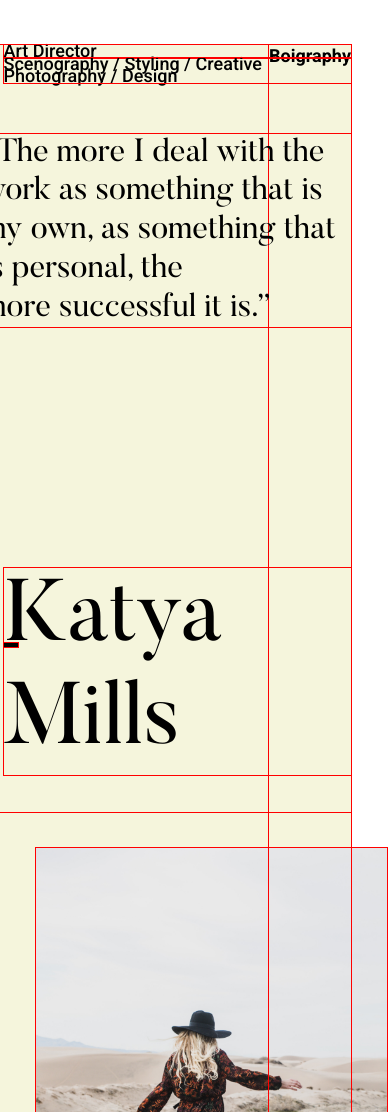
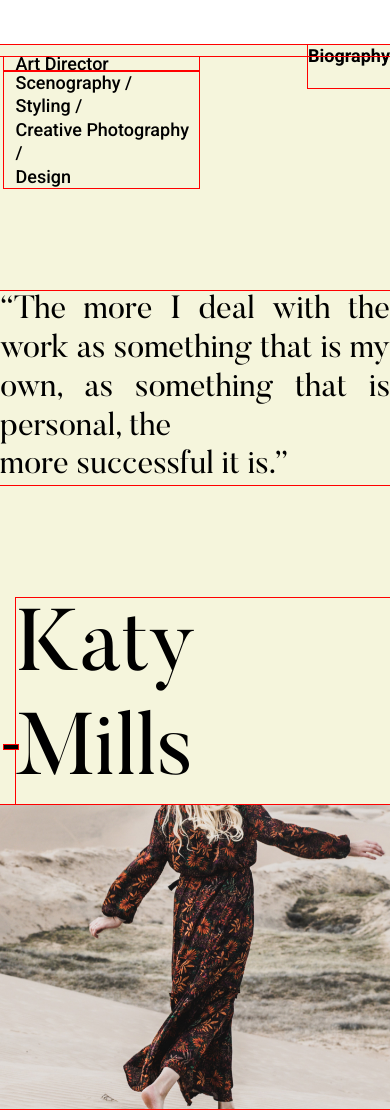
Before and after one commit to protenot/otus-css-Olga_Belaya, a plain HTML site: page index.html in a window 390 px wide. Shown: the part 1100-2212 px from the top of the page. Drawn offline with Linux system fonts and the light colour scheme.

Commit message:
biography not ideal

```diff
--- a/index.html
+++ b/index.html
@@ -34,15 +34,16 @@
   <!-- Биография-->
 
 <section class="biography" id="biography-section">
-  <h2 class="header-biography"> Boigraphy</h2>
+  <h2 class="header-biography"> Biography</h2>
 
 
-    <img class="biography-image" src="image/2_Woman.jpg
+    <div class="div-img-biography"><img class="biography-image" src="image/2_Woman.jpg
     " alt="Woman in the dunes">
+    </div>
     <div class="biography-block">
-    <h3 class="title-biography">Katya<br> Mills</h3>
+    <h3 class="title-biography">Katy<span class="mobile-hidden">a</span><br class="mobile-hidden"> Mills</h3>
     <p class="paragraph-biography">Art Director</p>
-    <p  class="paragraph-biography second-line">Scenography / Styling / Creative Photography / Design</p>
+    <p  class="paragraph-biography second-line">Scenography /<br class="desktop-hidden"> Styling / <br class="desktop-hidden">Creative Photography /<br class="desktop-hidden"> Design</p>
     <div class= "divider"></div>
     <blockquote class=" blockqoute-biography">“The more I deal with the work as something that is my own, as something that is personal, the <br> more successful it is.”</blockquote>
   </div>
--- a/style/style.css
+++ b/style/style.css
@@ -53,6 +53,10 @@ main{
     text-align: center;
     padding: 0;
 
+}
+
+.desktop-hidden{
+    display:none;
 }
 .hero-image{
     display: block;
@@ -404,7 +408,7 @@ margin-left:1%;
 .footer-adaptive{
     display: none;
 }
-@media  (max-width:428px){
+@media  (max-width:600px){
    /* *{
       /*  margin:0;
         padding:0;
@@ -447,6 +451,9 @@ margin-left:1%;
         padding: 0;*/
         margin-bottom: 14%;
 
+    }
+    .desktop-hidden{
+        display:inline;
     }
 
     .hero-image{
@@ -513,13 +520,14 @@ margin-left:1%;
     .biography{
         display: flex;
         position:relative;
-        width: 90%;
+        width: 100%;
         max-width: 1440px;
         background-color: beige;
         justify-content: space-around;
         gap:11%;
-        margin-bottom:11.8%;
+        /*margin-bottom:11.8%;*/
         flex-wrap: wrap;
+        padding-top: 3%;
     }
 
      .header-biography{
@@ -528,6 +536,7 @@ margin-left:1%;
         font-size: 1.125rem;
         position:absolute;
         top:0%;
+        bottom: 96%;
         right: 0%;
         transform: rotate(0deg);
 
@@ -538,34 +547,55 @@ margin-left:1%;
      flex-direction: column;
      position: relative;
      }
+     .div-img-biography{
+        order:1;
+        width: 100%;
+        height:36vh ;
+        max-width: 100%;
+       position: relative;
+
+        overflow: hidden;
+        margin: 0;
+        padding: 0;
+     }
      .biography-image{
         width: 553px;
-        margin-top: 10.2%;
-        margin-left:10.3%;
+        margin-top: 0%;
+        margin-left:0%;
+        margin-bottom:-0%;
         max-width: 100%;
-        /*flex-basis: 100%;*/
-        order:1;
+        height: auto;
+        position: absolute;
+        top: 81%;
+        left: 85%;
+        transform:translate(-50%,-50%);
+        scale: 151%;
      }
 
      .title-biography{
         font-family: "Butler", serif;
         font-size: 5.4375rem;
         font-weight:400;
-        margin-top: 68.55%;
-        margin-bottom:10.5%;
+        margin-top: 29%;
+        margin-bottom:0;
         line-height: 1.19;
-        margin-left: 1%;
+        margin-left:4%;
         order:1;
+        letter-spacing: 0.003em;
      }
 
      .paragraph-biography{
         font-family: "Roboto",sans-serif;
         font-size: 1.125rem ;
         font-weight: 500;
-        line-height: 0.7;
+        line-height: 0.8;
         margin-left: 1%;
+        width:50%;
+        padding-left: 3%;
 
-
+     }
+    .mobile-hidden {
+        display: none;
 
     }
     .divider{
@@ -575,16 +605,22 @@ margin-left:1%;
         margin-bottom: 3.5%;
         margin-left: 1%;
         position: absolute;
-        top: 78%;
+        top: 92%;
     }
+
     .second-line{
-        margin-bottom: 14.5%;
+        margin-bottom: 26.5%;
+        line-height: 1.3;
+
     }
     .blockqoute-biography{
         font-family: "Butler", serif;
         font-size: 2rem;
         line-height: 1.21;
-        margin-left: -5%;
+        margin: 0;
+        text-align: justify;
+        border:none;
+
 
     }
 
```
